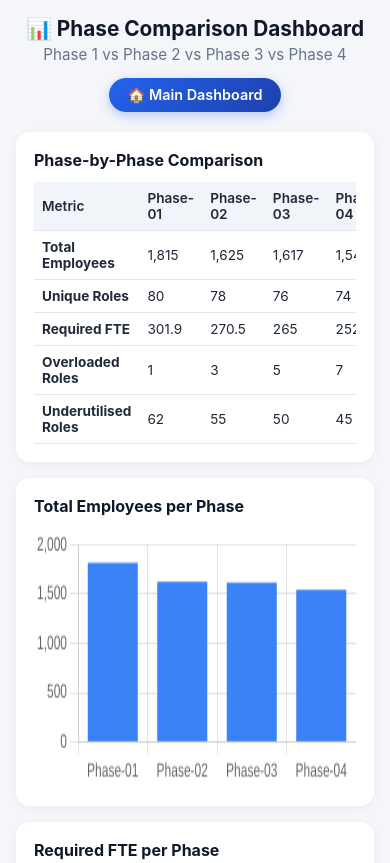
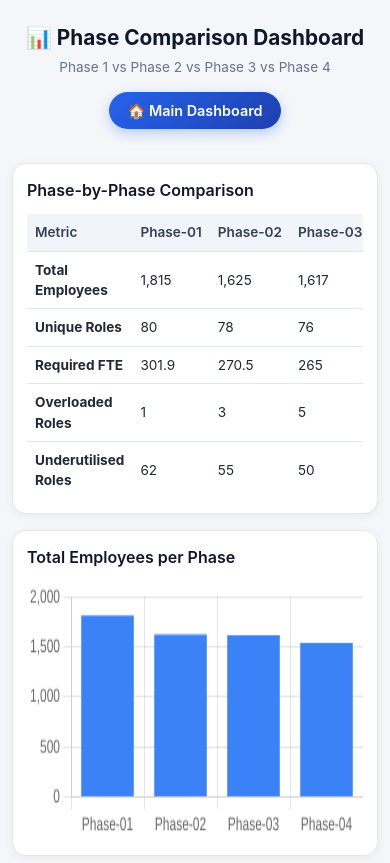
Before and after one commit to Mahiya98/summary-of-AIL, a plain HTML site: page index.html in a window 390 px wide. Shown: the top 863 px of the page. Drawn offline with nearby package versions, Linux system fonts and the light colour scheme.

Commit message:
Update style.css

```diff
--- a/style.css
+++ b/style.css
@@ -1,23 +1,47 @@
-* { box-sizing: border-box; margin: 0; padding: 0; }
+/* ===== Reset ===== */
+* {
+  box-sizing: border-box;
+  margin: 0;
+  padding: 0;
+}
+
+html, body {
+  height: 100%;
+}
 
 body {
-  font-family: -apple-system, BlinkMacSystemFont, "Segoe UI", Roboto, sans-serif;
+  font-family: -apple-system, BlinkMacSystemFont, "Segoe UI", Roboto, Helvetica, Arial, sans-serif;
   background: #f4f6fa;
   color: #1f2937;
   padding: 16px;
   max-width: 1200px;
-  margin: auto;
+  margin: 0 auto;
+  line-height: 1.5;
 }
 
-header { text-align: center; margin-bottom: 20px; }
-header h1 { font-size: 1.6rem; color: #0f172a; }
-.subtitle { color: #64748b; font-size: 0.95rem; margin-top: 4px; }
+/* ===== Header ===== */
+header {
+  text-align: center;
+  margin-bottom: 24px;
+  padding: 10px 0;
+}
+header h1 {
+  font-size: 1.6rem;
+  color: #0f172a;
+  font-weight: 700;
+}
+.subtitle {
+  color: #64748b;
+  font-size: 0.95rem;
+  margin-top: 4px;
+}
 
+/* ===== Main Dashboard Button ===== */
 .main-btn {
   display: inline-block;
   margin-top: 14px;
   background: linear-gradient(135deg, #2563eb, #1e40af);
-  color: #fff;
+  color: #ffffff !important;
   padding: 10px 22px;
   border-radius: 30px;
   text-decoration: none;
@@ -25,23 +49,37 @@ header h1 { font-size: 1.6rem; color: #0f172a; }
   font-size: 0.95rem;
   box-shadow: 0 4px 12px rgba(37, 99, 235, 0.3);
   transition: transform 0.2s ease, box-shadow 0.2s ease;
+  border: none;
+  cursor: pointer;
 }
-.main-btn:hover { transform: translateY(-2px); }
+.main-btn:hover {
+  transform: translateY(-2px);
+  box-shadow: 0 6px 16px rgba(37, 99, 235, 0.4);
+}
+.main-btn:active {
+  transform: translateY(0);
+}
 
-.chart-card, .table-card {
-  background: #fff;
+/* ===== Cards (Chart + Table) ===== */
+.chart-card,
+.table-card {
+  background: #ffffff;
   border-radius: 14px;
   padding: 18px;
   margin-bottom: 16px;
-  box-shadow: 0 2px 10px rgba(0,0,0,0.05);
+  box-shadow: 0 2px 10px rgba(0, 0, 0, 0.05);
+  border: 1px solid #e5e7eb;
 }
-.chart-card h2, .table-card h2 {
+
+.chart-card h2,
+.table-card h2 {
   font-size: 1rem;
   margin-bottom: 12px;
   color: #0f172a;
+  font-weight: 600;
 }
 
-/* ✅ Chart container with fixed height */
+/* ===== Chart Container — CRITICAL for Chart.js to render ===== */
 .chart-wrap {
   position: relative;
   height: 320px;
@@ -52,22 +90,73 @@ header h1 { font-size: 1.6rem; color: #0f172a; }
   height: 100% !important;
 }
 
-.table-wrap { overflow-x: auto; }
-table { width: 100%; border-collapse: collapse; font-size: 0.9rem; }
-th, td { padding: 10px; text-align: left; border-bottom: 1px solid #e2e8f0; }
-th { background: #f1f5f9; font-weight: 600; }
-tr:hover { background: #f8fafc; }
+/* ✅ Fallback: if chart canvas is NOT wrapped in .chart-wrap */
+.chart-card canvas {
+  max-width: 100%;
+  max-height: 360px;
+}
 
+/* ===== Table ===== */
+.table-wrap {
+  overflow-x: auto;
+  -webkit-overflow-scrolling: touch;
+}
+table {
+  width: 100%;
+  border-collapse: collapse;
+  font-size: 0.9rem;
+}
+th, td {
+  padding: 10px 12px;
+  text-align: left;
+  border-bottom: 1px solid #e2e8f0;
+}
+th {
+  background: #f1f5f9;
+  font-weight: 600;
+  color: #334155;
+  white-space: nowrap;
+}
+tbody tr:hover {
+  background: #f8fafc;
+}
+tbody tr:last-child td {
+  border-bottom: none;
+}
+
+/* ===== Footer ===== */
 footer {
   text-align: center;
   padding: 20px;
   color: #94a3b8;
   font-size: 0.85rem;
+  margin-top: 20px;
 }
 
+/* ===== Responsive (Mobile) ===== */
 @media (max-width: 600px) {
-  header h1 { font-size: 1.3rem; }
-  .main-btn { font-size: 0.9rem; padding: 8px 18px; }
-  th, td { padding: 8px; font-size: 0.85rem; }
-  .chart-wrap { height: 260px; }
+  body {
+    padding: 12px;
+  }
+  header h1 {
+    font-size: 1.3rem;
+  }
+  .subtitle {
+    font-size: 0.85rem;
+  }
+  .main-btn {
+    font-size: 0.9rem;
+    padding: 8px 18px;
+  }
+  .chart-card,
+  .table-card {
+    padding: 14px;
+  }
+  .chart-wrap {
+    height: 260px;
+  }
+  th, td {
+    padding: 8px;
+    font-size: 0.85rem;
+  }
 }
```
